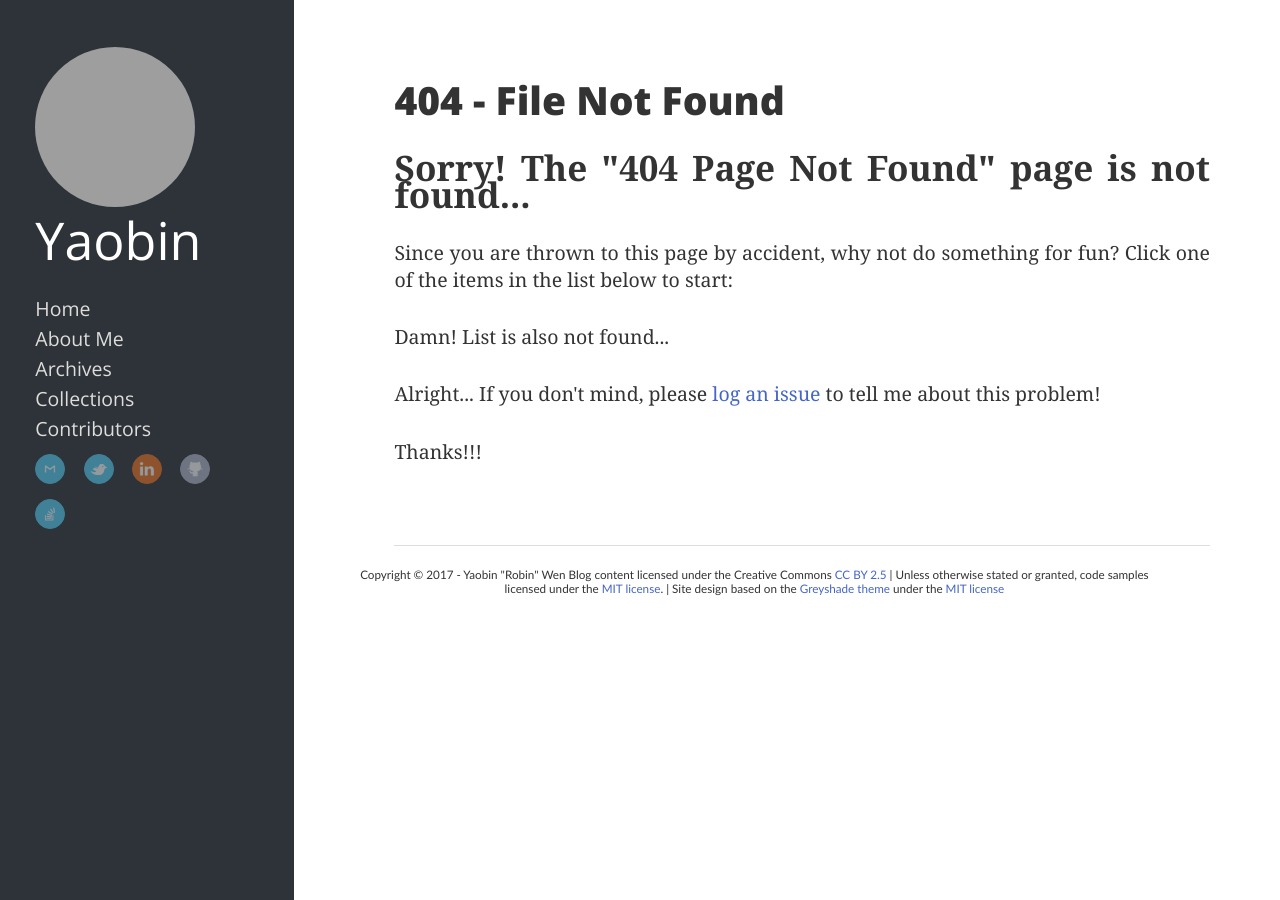
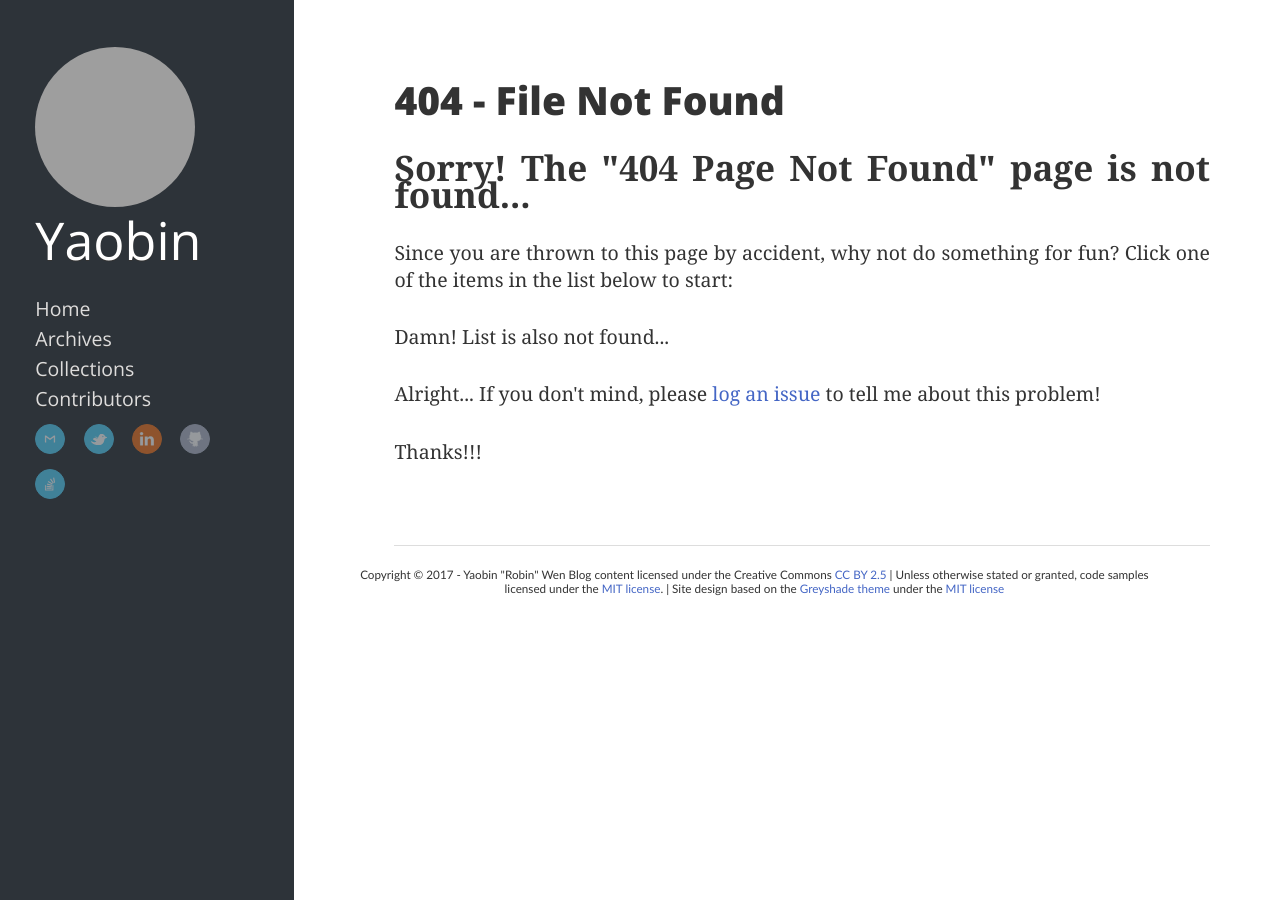
Before and after one commit to Tianhao25/yaobinwen.github.io, a Jekyll site: the page built from 404.html, in a window 1280 px wide. Built offline with Jekyll 4.4.1, drawn with Linux system fonts in a browser that asks for light colours; nearby versions of some CDN libraries; grey boxes are pictures that could not be loaded.

Commit message:
Close the 'About Me' temporarily.

```diff
--- a/_includes/navigation.html
+++ b/_includes/navigation.html
@@ -1,6 +1,6 @@
 <ul class="main-navigation">
   <li><a href="http://yaobinwen.github.io/">Home</a></li>
-  <li><a href="https://about.me/yaobinwen" target="_newtab">About Me</a></li>
+  <!-- <li><a href="https://about.me/yaobinwen" target="_newtab">About Me</a></li> -->
   <li><a href="/archive">Archives</a></li>
   <li><a href="/pearls">Collections</a></li>
   <li><a href="/contributors">Contributors</a></li>
```
